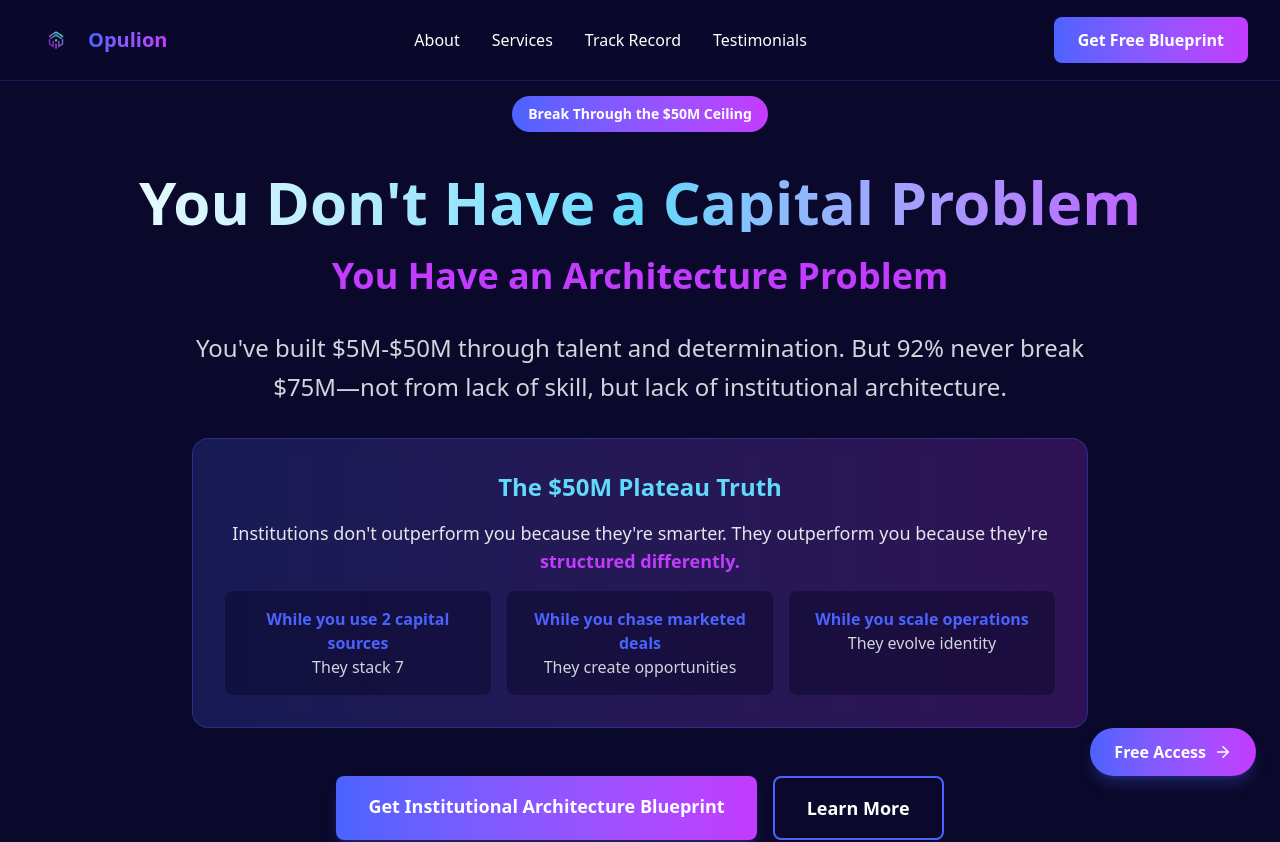
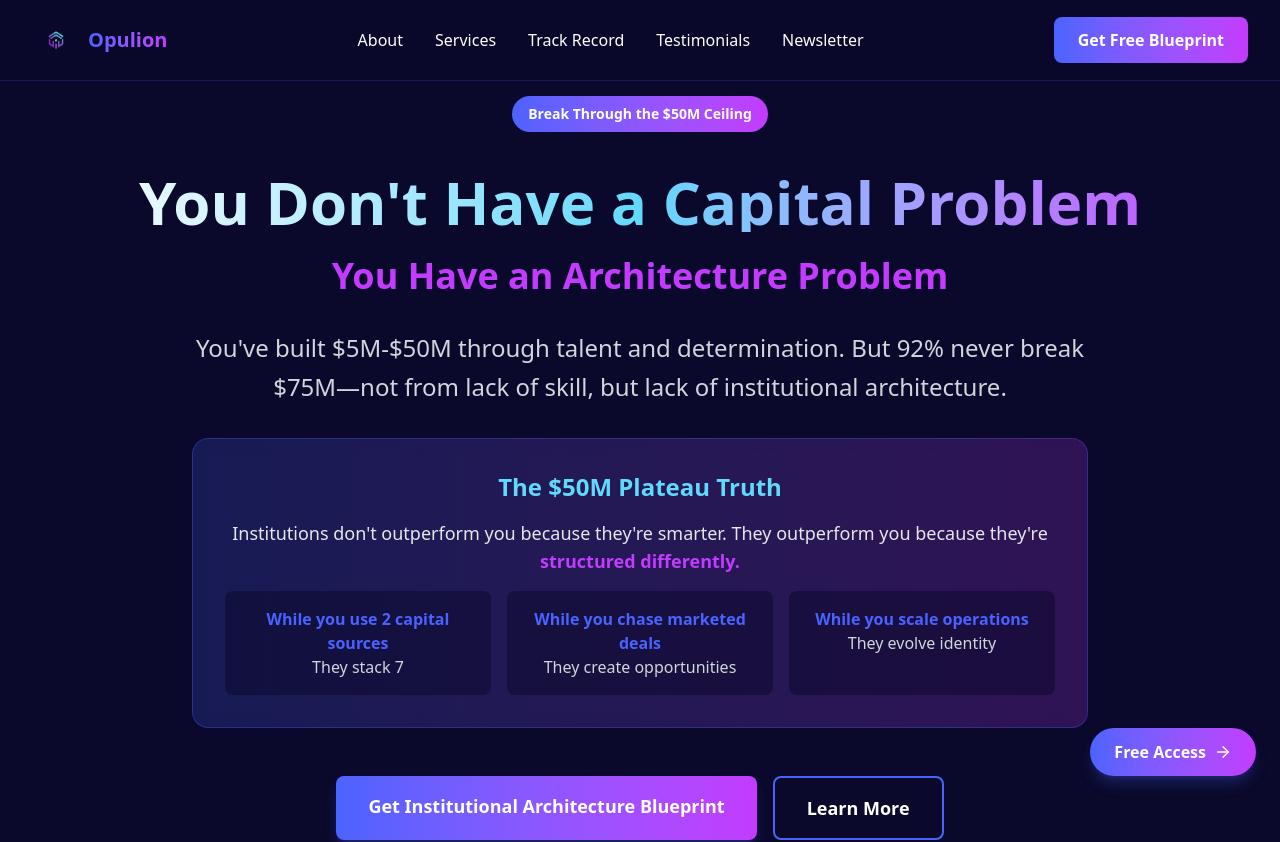
Before and after one commit to mostfa29/opulion-website, a React (Vite) app: page / in a window 1280 px wide. Shown: the top 842 px of the page. Built offline with nearby package versions, Linux system fonts and the light colour scheme.

Commit message:
added Newsletter to header

```diff
--- a/src/App_New.jsx
+++ b/src/App_New.jsx
@@ -110,6 +110,9 @@ const OpulionLandingPage = () => {
               <a href="#services" className="hover:text-[#4A63FF] transition-colors">Services</a>
               <a href="#track-record" className="hover:text-[#4A63FF] transition-colors">Track Record</a>
               <a href="#testimonials" className="hover:text-[#4A63FF] transition-colors">Testimonials</a>
+              <a href="#newsletter" className="hover:text-[#4A63FF] transition-colors">Newsletter</a>
+
+
             </nav>
 
             {/* CTA Button */}
@@ -511,7 +514,7 @@ const OpulionLandingPage = () => {
                   </li>
                   <li className="flex items-start">
                     <CheckCircle className="text-green-400 mr-2 mt-1 flex-shrink-0" size={16} />
-                    Real case studies from $20M → $200M transformations
+                    Real case studies from $5M → $75M transformations
                   </li>
                 </ul>
               </div>
```
